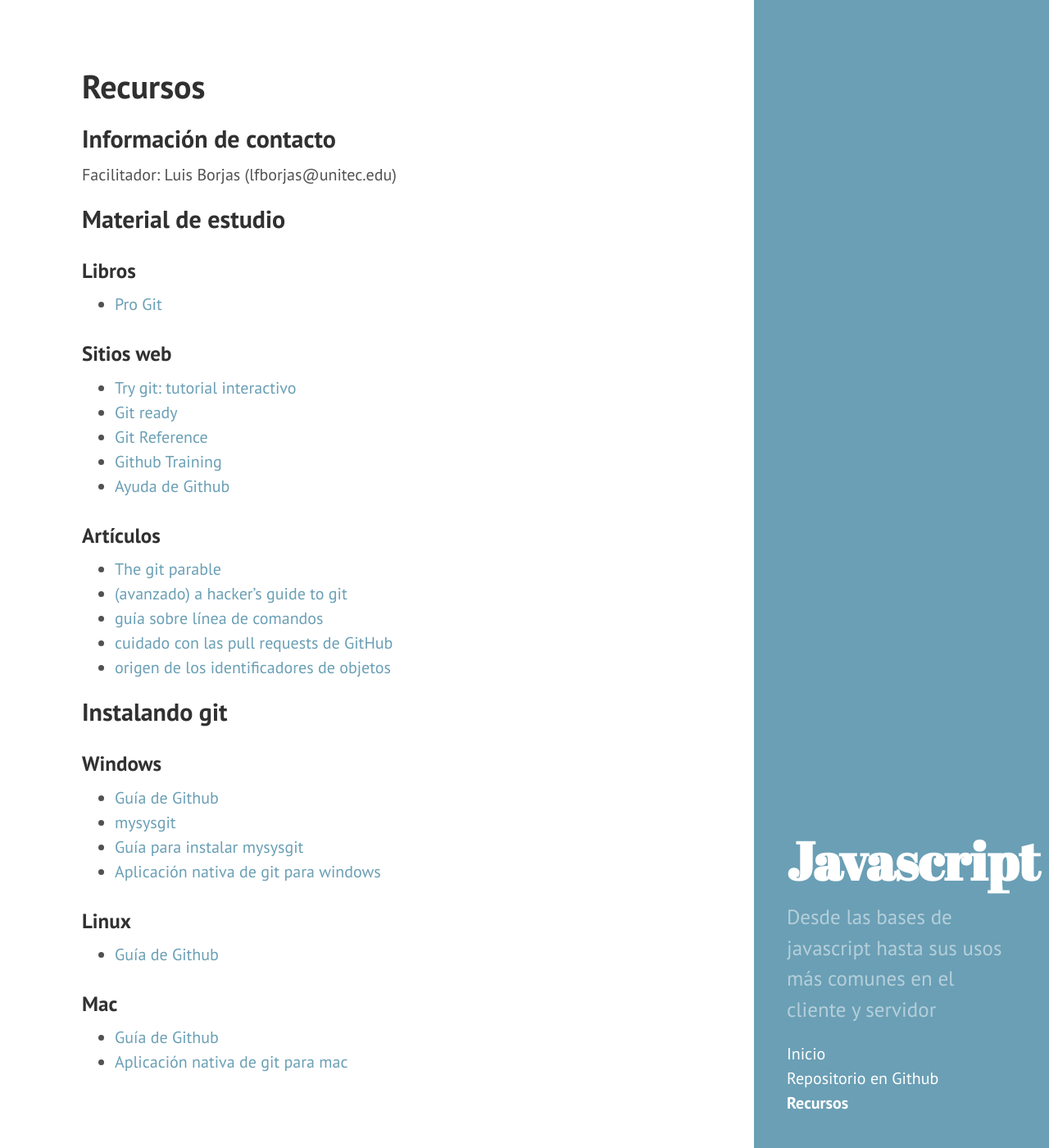
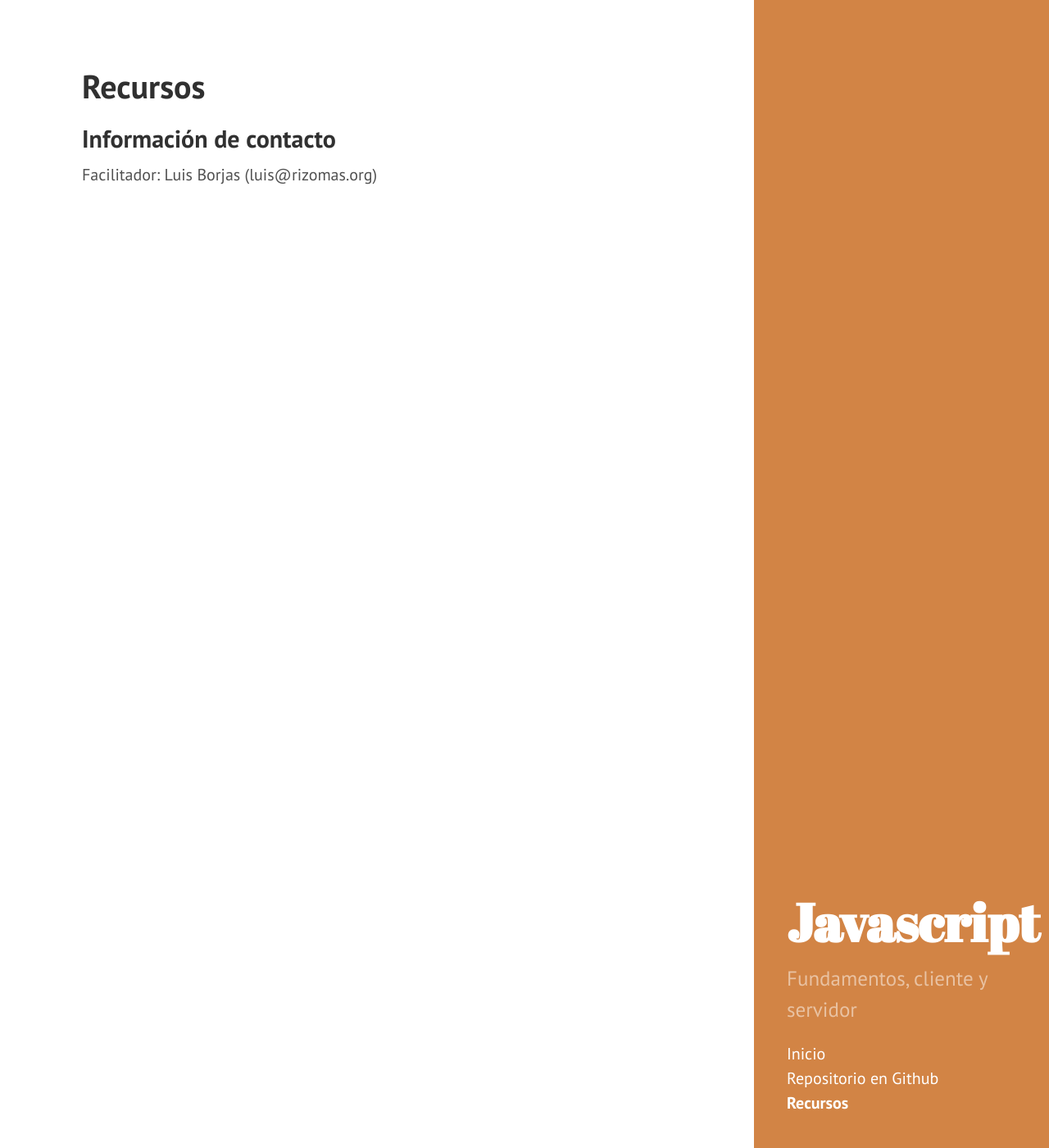
Before and after one commit to rizoma/javascript, a Jekyll site: the page built from resources.md, in a window 1280 px wide and 1400 px high. Shown: the whole window at 82% size. Built offline with Jekyll 4.4.1, drawn with Linux system fonts in a browser that asks for light colours; Markdown is read by kramdown in place of the engine named in the settings.

Commit message:
Adaptaciones: cambio de tema, no se refiere a git
* Hace más fáciles próximas modificaciones al referirse al repositorio
  de git de la configuración en lugar de hardcodearlo.

```diff
--- a/_config.yml
+++ b/_config.yml
@@ -9,7 +9,7 @@ relative_permalinks: true
 
 # Setup
 title:            'Javascript'
-tagline:          'Fundamentos y aplicaciones'
+tagline:          'Fundamentos, cliente y servidor'
 description:      'Desde las bases de javascript hasta sus usos más comunes en el cliente y servidor'
 url:              http://rizomas.org/javascript
 
--- a/_includes/sidebar.html
+++ b/_includes/sidebar.html
@@ -2,7 +2,7 @@
   <div class="container sidebar-sticky">
     <div class="sidebar-about">
       <h1>{{ site.title }}</h1>
-      <p class="lead">{{ site.description }}</p>
+      <p class="lead">{{ site.tagline }}</p>
     </div>
 
     <ul class="sidebar-nav">
@@ -10,7 +10,7 @@
         <a href="{{site.baseurl}}/">Inicio</a>
       </li>
       <li class="sidebar-nav-item">
-        <a href="https://github.com/rizoma/git">Repositorio en Github</a>
+        <a href={{site.github.repo}}>Repositorio en Github</a>
       </li>
 
       {% comment %}
--- a/_layouts/default.html
+++ b/_layouts/default.html
@@ -3,7 +3,7 @@
 
   {% include head.html %}
 
-  <body class="layout-reverse theme-base-0d">
+  <body class="layout-reverse theme-base-09">
 
     {% include sidebar.html %}
 
--- a/_posts/presentaciones/2014-06-18-sesion-1.md.html
+++ b/_posts/presentaciones/nivel2/2014-06-18-sesion-1.md.html
@@ -1,5 +1,5 @@
 ---
-categories: [presentaciones]
+categories: [presentaciones, nivel2]
 title: "Sesión 1: Fundamentos"
 layout: slideshow
 ---
--- a/index.html
+++ b/index.html
@@ -4,18 +4,18 @@ title: Home
 ---
 
 <div class="posts">
-    <h2>Presentaciones</h2>
+  <h2> Nivel 2 </h2>
+    <h3>Presentaciones</h3>
     <ul>
     {% for post in site.categories.presentaciones %}
       <li><a href="{{site.baseurl}}{{ post.url }}">{{ post.title }}</a> (<date>{{ post.date | date_to_string }}</date>)</li>
     {% endfor %}
     </ul>
 
-    <h2>Guías</h2>
+    <h3>Guías/Proyectos</h3>
     <ul>
     {% for post in site.categories.guias %}
       <li><a href="{{site.baseurl}}{{ post.url }}">{{ post.title }}</a> (<date>{{ post.date | date_to_string }}</date>)</li>
     {% endfor %}
     </ul>
-    <h3><strong>NOTA: las guías para la sesión del 26 de junio estarán en este sitio el 28 de junio en la mañana, disculpen el retraso!</strong></h3>
 </div>
--- a/resources.md
+++ b/resources.md
@@ -5,47 +5,4 @@ title:  Recursos
 
 ## Información de contacto
 
-Facilitador: Luis Borjas (lfborjas@unitec.edu)
-
-## Material de estudio
-
-### Libros
-
-* [Pro Git](http://git-scm.com/book/es)
-
-
-### Sitios web
-
-* [Try git: tutorial interactivo](https://try.github.io/levels/1/challenges/1)
-* [Git ready](http://gitready.com/)
-* [Git Reference](http://gitref.org/)
-* [Github Training](http://training.github.com/)
-* [Ayuda de Github](https://help.github.com/)
-
-### Artículos
-
-* [The git parable](http://tom.preston-werner.com/2009/05/19/the-git-parable.html)
-* [(avanzado) a hacker's guide to git](http://wildlyinaccurate.com/a-hackers-guide-to-git)
-* [guía sobre línea de comandos](http://intro-linux.github.io/labs/linux-cli.html)
-* [cuidado con las pull requests de GitHub](http://blog.spreedly.com/2014/06/24/merge-pull-request-considered-harmful/#.U6uGUo1dVQY)
-* [origen de los identificadores de objetos](http://alblue.bandlem.com/2011/08/git-tip-of-week-objects.html)
-
-
-
-## Instalando git
-
-### Windows
-
-* [Guía de Github](https://help.github.com/articles/set-up-git#platform-windows)
-* [mysysgit](http://msysgit.github.io/)
-* [Guía para instalar mysysgit](http://guides.beanstalkapp.com/version-control/git-on-windows.html)
-* [Aplicación nativa de git para windows](https://windows.github.com/)
-
-### Linux
-
-* [Guía de Github](https://help.github.com/articles/set-up-git#platform-linux)
-
-### Mac
-
-* [Guía de Github](https://help.github.com/articles/set-up-git#platform-mac)
-* [Aplicación nativa de git para mac](https://mac.github.com/)
+Facilitador: Luis Borjas (luis@rizomas.org)
```
